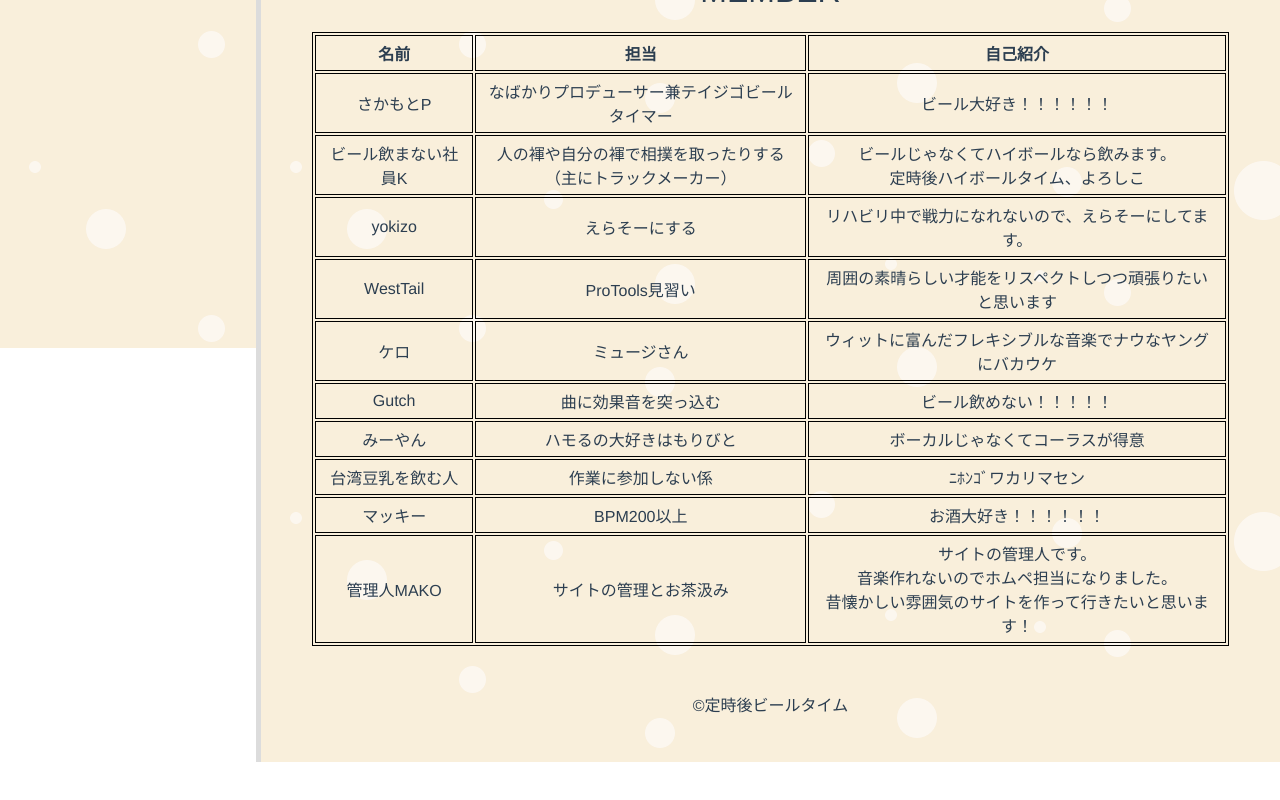
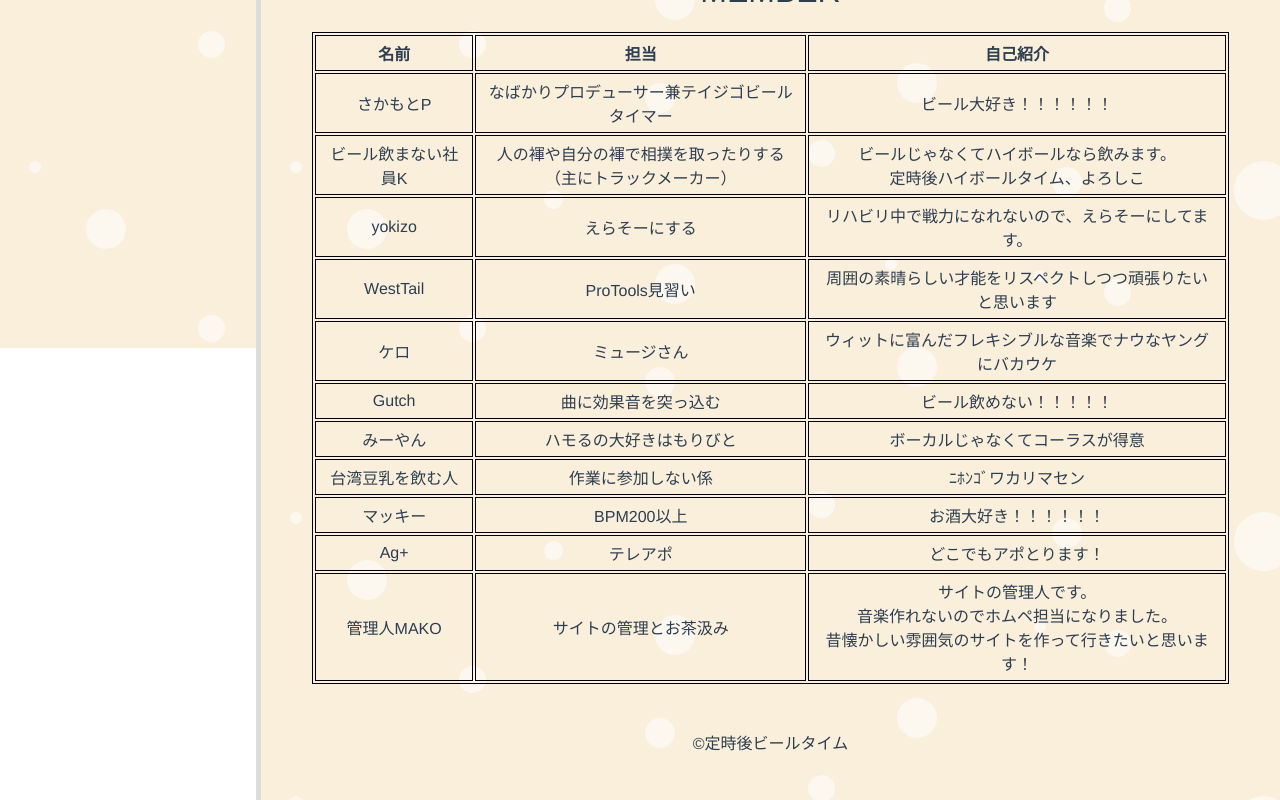
Before and after one commit to makowis/teijigo-beer-time, a Vue app: page /member in a window 1280 px wide. Shown: the part 512-1312 px from the top of the page. Before the commit the page ends 1274 px from the top, so only its background shows below. Built offline with nearby package versions, Linux system fonts and the light colour scheme; the HTML template or start-up script is replaced by a standard one.

Commit message:
新メンバー加入

```diff
--- a/src/resources/members.ts
+++ b/src/resources/members.ts
@@ -84,6 +84,13 @@ const makky =
   profile: 'お酒大好き！！！！！！',
 };
 
+const ag =
+{
+  name: 'Ag+',
+  charge: `テレアポ`,
+  profile: 'どこでもアポとります！',
+};
+
 export const members: Member[] = [
   sakamotop,
   noBeerK,
@@ -94,6 +101,7 @@ export const members: Member[] = [
   meeyan,
   taiwan,
   makky,
+  ag,
   mako,
 ];
 
```
Also changed, not shown: 1 other file (tests, documents, lock files or other folders).
